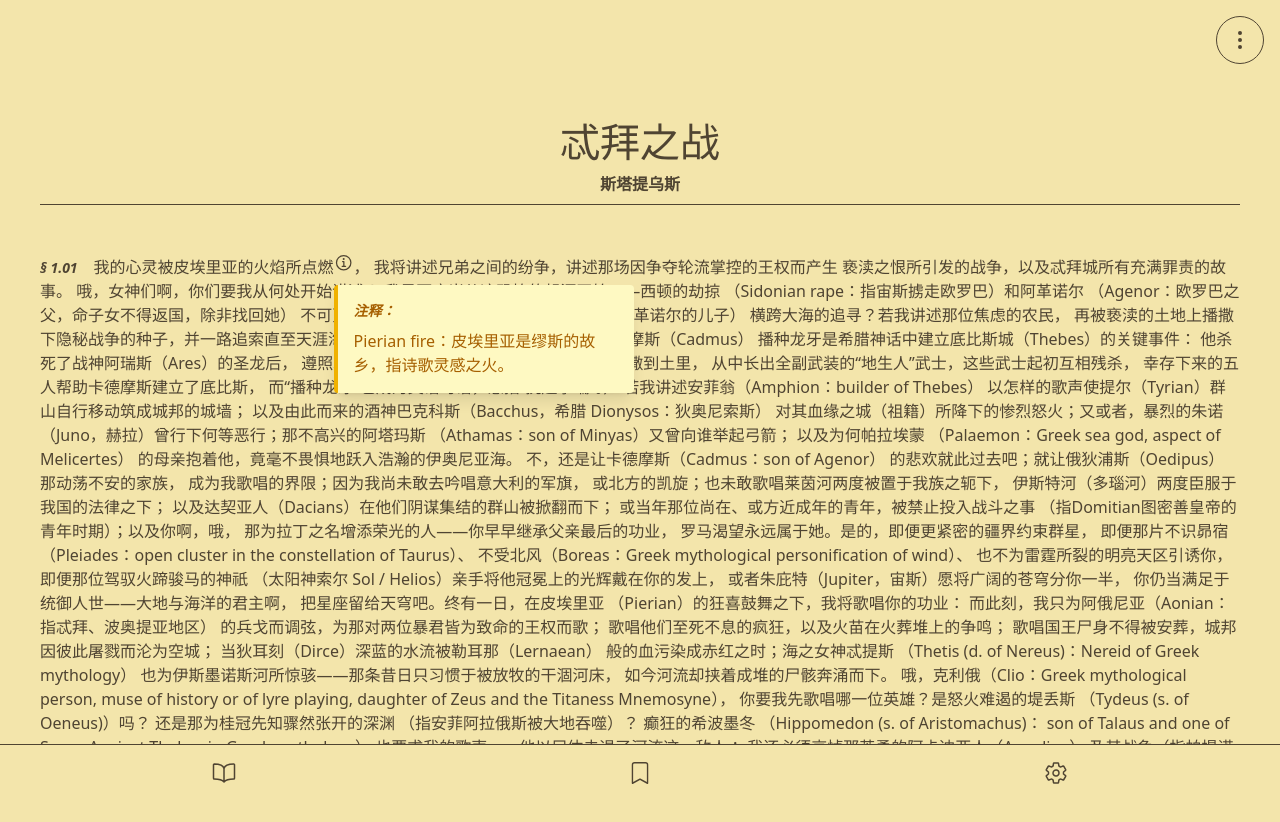
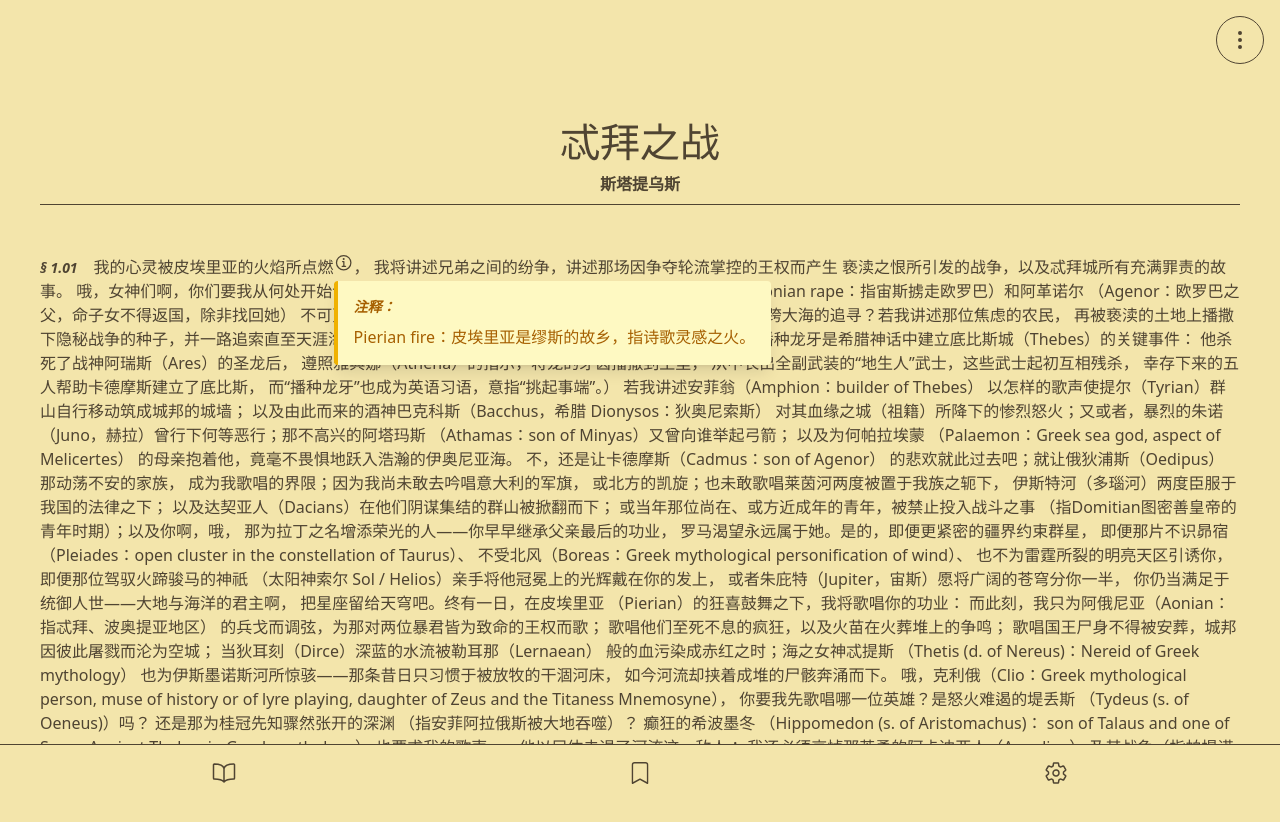
Before and after one commit to ThundeRayn/online-Reader, a React (Vite) app: page / in a window 1280 px wide. Both pictures are taken after a click on the button 343 px from the left and 263 px from the top of the page. Built offline with nearby package versions, Linux system fonts and the light colour scheme.

Commit message:
no shifting

```diff
--- a/src/components/Elaboration.tsx
+++ b/src/components/Elaboration.tsx
@@ -7,12 +7,22 @@ interface ElaborationProps {
 
 const Elaboration = ({ text }: ElaborationProps) => {
   const [isOpen, setIsOpen] = useState(false)
+  const [buttonPosition, setButtonPosition] = useState({ top: 0, left: 0 })
+
+  const handleClick = (e: React.MouseEvent<HTMLButtonElement>) => {
+    const rect = e.currentTarget.getBoundingClientRect()
+    setButtonPosition({
+      top: rect.bottom + window.scrollY,
+      left: rect.left + window.scrollX
+    })
+    setIsOpen(!isOpen)
+  }
 
   return (
-    <div className="inline-block relative">
+    <>
       {/* Info Circle Button */}
       <button
-        onClick={() => setIsOpen(!isOpen)}
+        onClick={handleClick}
         className="inline-flex items-center justify-center hover:opacity-70 transition-opacity"
         aria-label="Show elaboration"
       >
@@ -30,7 +40,12 @@ const Elaboration = ({ text }: ElaborationProps) => {
 
           {/* Info Box */}
           <div
-            className="absolute left-0 top-8 z-50 bg-yellow-100 border-l-4 border-yellow-500 text-yellow-700 p-4 rounded shadow-lg max-w-md min-w-[300px]"
+            style={{
+              position: 'fixed',
+              top: `${buttonPosition.top + 8}px`,
+              left: `${buttonPosition.left}px`
+            }}
+            className="z-50 bg-yellow-100 border-l-4 border-yellow-500 text-yellow-700 p-4 rounded shadow-lg max-w-md min-w-[300px]"
             onClick={(e) => e.stopPropagation()}
           >
             <div className="italic text-sm font-semibold mb-2">
@@ -40,7 +55,7 @@ const Elaboration = ({ text }: ElaborationProps) => {
           </div>
         </>
       )}
-    </div>
+    </>
   )
 }
 
```
